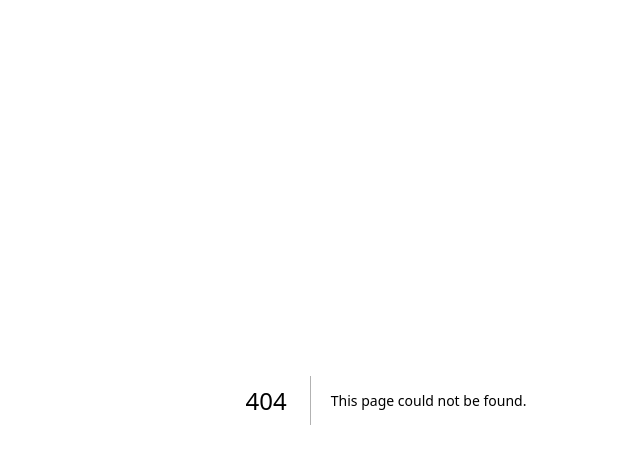
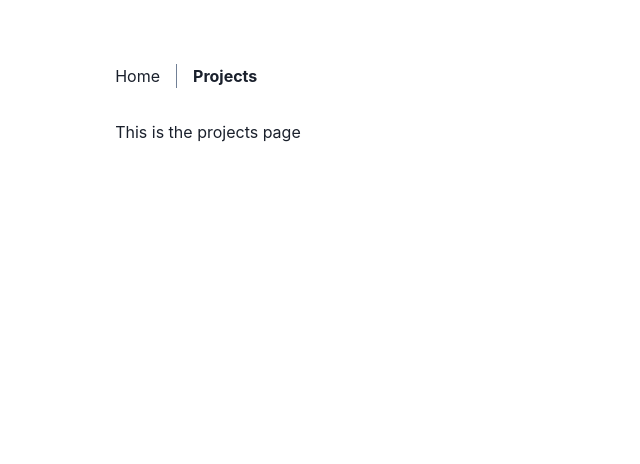
Before and after one commit to weiseng18/website, a Next.js app: page /projects in a window 1280 px wide. Before the commit this address had no page. Shown: the top 464 px of the page, without its empty margins (254-894 px from the left). Built offline with nearby package versions, Linux system fonts and the light colour scheme.

Commit message:
add navbar and projects page

```diff
--- a/components/MainContainer.js
+++ b/components/MainContainer.js
@@ -1,7 +1,13 @@
 import { Container } from '@chakra-ui/react'
+import Navbar from './Navbar'
 
-const MainContainer = ({ children }) => {
-  return <Container p={8}>{children}</Container>
+const MainContainer = ({ page, children }) => {
+  return (
+    <Container p={8}>
+      <Navbar page={page} />
+      {children}
+    </Container>
+  )
 }
 
 export default MainContainer
--- /dev/null
+++ b/components/Navbar.js
@@ -0,0 +1,40 @@
+import Link from 'next/link'
+import { Flex, HStack, Box, StackDivider } from '@chakra-ui/react'
+
+const Navbar = ({ page }) => {
+  return (
+    <Flex
+      width="100%"
+      py={8}
+      alignItems="center"
+      position="sticky"
+      top="0"
+      bgColor="white"
+      zIndex="1"
+    >
+      <HStack spacing={4} divider={<StackDivider borderColor="gray.500" />}>
+        <Item href="/" title="Home" selected={page === 'index'} />
+        <Item
+          href="/projects"
+          title="Projects"
+          selected={page === 'projects'}
+        />
+      </HStack>
+    </Flex>
+  )
+}
+
+const Item = ({ href, title, selected }) => {
+  return (
+    <Link href={href}>
+      <Box
+        fontWeight={`${selected ? '700' : '400'}`}
+        _hover={{ cursor: 'pointer', textDecoration: 'underline' }}
+      >
+        {title}
+      </Box>
+    </Link>
+  )
+}
+
+export default Navbar
--- a/pages/index.js
+++ b/pages/index.js
@@ -3,7 +3,7 @@ import MainContainer from '../components/MainContainer'
 
 export default function Index() {
   return (
-    <MainContainer>
+    <MainContainer page="index">
       <h1>Hello World!</h1>
       <Spinner />
     </MainContainer>
--- /dev/null
+++ b/pages/projects/index.js
@@ -0,0 +1,7 @@
+import MainContainer from '../../components/MainContainer'
+
+export default function Projects() {
+  return (
+    <MainContainer page="projects">This is the projects page</MainContainer>
+  )
+}
```
